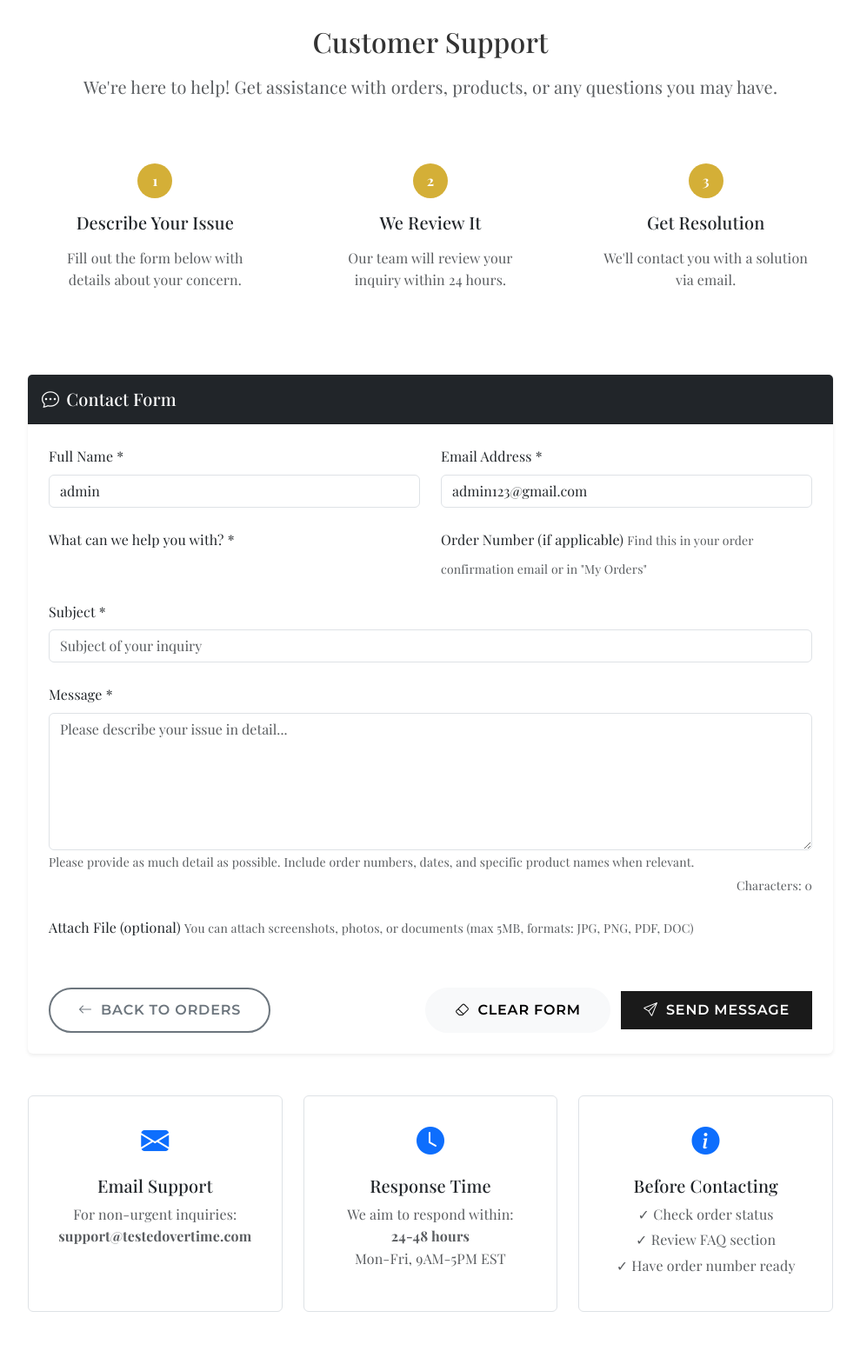
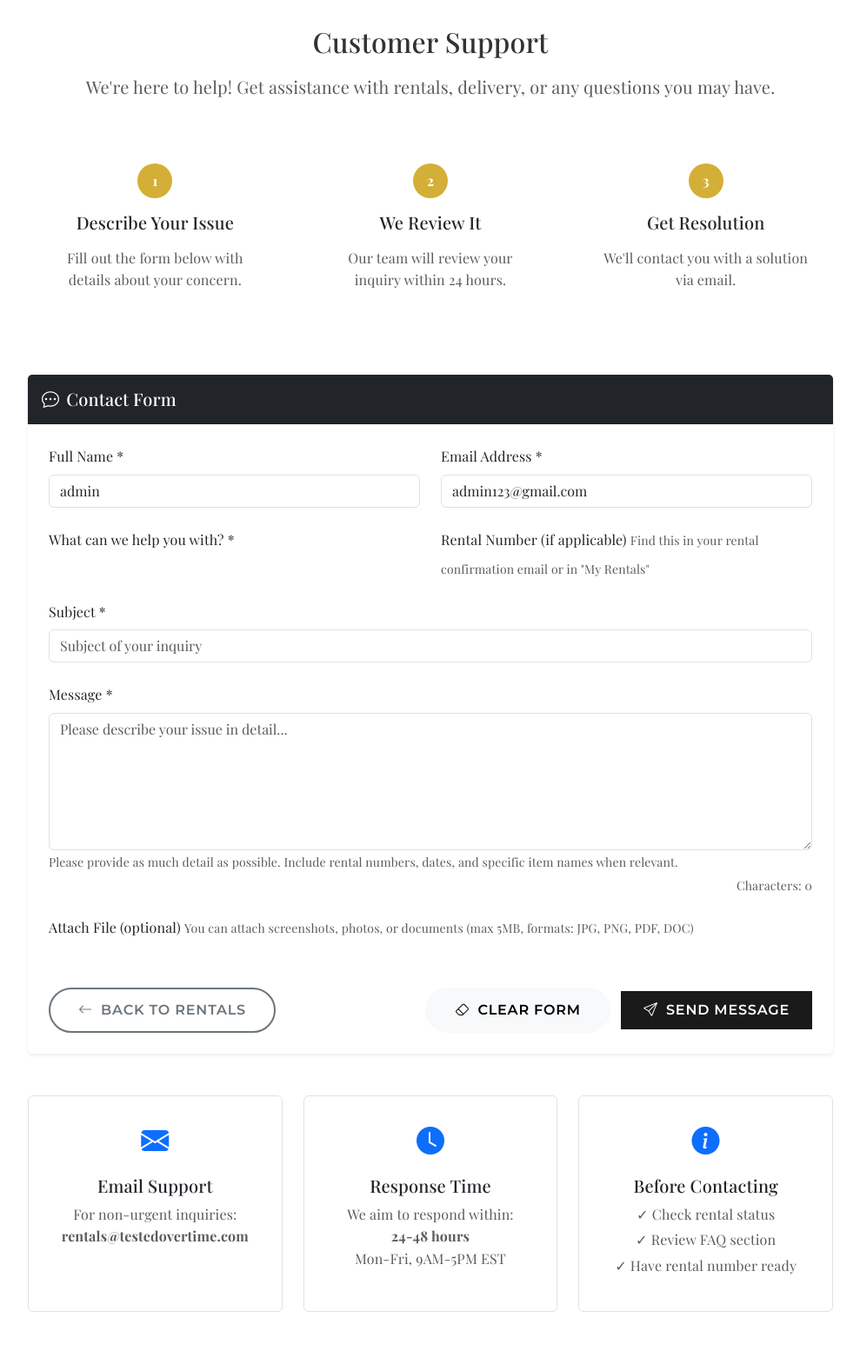
Before and after one commit to Rayflex189/testedovertime, a Django app: page /contact-support/ in a window 1280 px wide. Shown: the part 242-1796 px from the top of the page at 87% size, without its empty margins (145-1134 px from the left). Run offline with Django 5.2, Linux system fonts and the light colour scheme; a user stored in the database is signed in; some libraries are stand-ins or nearby versions.

Commit message:
Update contact_support.html
Save

```diff
--- a/templates/shop/contact_support.html
+++ b/templates/shop/contact_support.html
@@ -67,14 +67,14 @@
                 </div>
                 <h1 class="h2 mb-3">Customer Support</h1>
                 <p class="text-muted lead mb-4">
-                    We're here to help! Get assistance with orders, products, or any questions you may have.
+                    We're here to help! Get assistance with rentals, delivery, or any questions you may have.
                 </p>
 
                 {% if order_number %}
                 <div class="alert alert-info d-inline-flex align-items-center mb-0">
                     <i class="bi bi-info-circle me-2"></i>
                     <div>
-                        <strong>Order Reference:</strong> {{ order_number }}
+                        <strong>Rental Reference:</strong> {{ order_number }}
                         {% if order %}
                         - {{ order.get_status_display }}
                         {% endif %}
@@ -166,7 +166,7 @@
                             </div>
                         </div>
 
-                        <!-- Issue Type and Order Number -->
+                        <!-- Issue Type and Rental Number -->
                         <div class="row mb-4">
                             <div class="col-md-6">
                                 <div class="form-group">
@@ -184,7 +184,7 @@
                             <div class="col-md-6">
                                 <div class="form-group">
                                     <label for="{{ form.order_number.id_for_label }}" class="form-label">
-                                        Order Number (if applicable)
+                                        Rental Number (if applicable)
                                     </label>
                                     {{ form.order_number }}
                                     {% if form.order_number.errors %}
@@ -193,7 +193,7 @@
                                     </div>
                                     {% endif %}
                                     <small class="form-text text-muted">
-                                        Find this in your order confirmation email or in "My Orders"
+                                        Find this in your rental confirmation email or in "My Rentals"
                                     </small>
                                 </div>
                             </div>
@@ -227,7 +227,7 @@
                                 </div>
                                 {% endif %}
                                 <small class="form-text text-muted">
-                                    Please provide as much detail as possible. Include order numbers, dates, and specific product names when relevant.
+                                    Please provide as much detail as possible. Include rental numbers, dates, and specific item names when relevant.
                                 </small>
                             </div>
                         </div>
@@ -255,7 +255,7 @@
                             <div>
                                 <a href="{% if order %}{% url 'shop:order_detail' order_id=order.order_number %}{% else %}{% url 'shop:order_list' %}{% endif %}"
                                    class="btn btn-outline-secondary">
-                                    <i class="bi bi-arrow-left me-1"></i> Back to Orders
+                                    <i class="bi bi-arrow-left me-1"></i> Back to Rentals
                                 </a>
                             </div>
                             <div>
@@ -283,7 +283,7 @@
                             <p class="card-text text-muted">
                                 For non-urgent inquiries:
                                 <br>
-                                <strong>support@testedovertime.com</strong>
+                                <strong>rentals@testedovertime.com</strong>
                             </p>
                         </div>
                     </div>
@@ -315,9 +315,9 @@
                             </div>
                             <h5 class="card-title">Before Contacting</h5>
                             <ul class="list-unstyled text-muted">
-                                <li class="mb-1">✓ Check order status</li>
+                                <li class="mb-1">✓ Check rental status</li>
                                 <li class="mb-1">✓ Review FAQ section</li>
-                                <li>✓ Have order number ready</li>
+                                <li>✓ Have rental number ready</li>
                             </ul>
                         </div>
                     </div>
```
